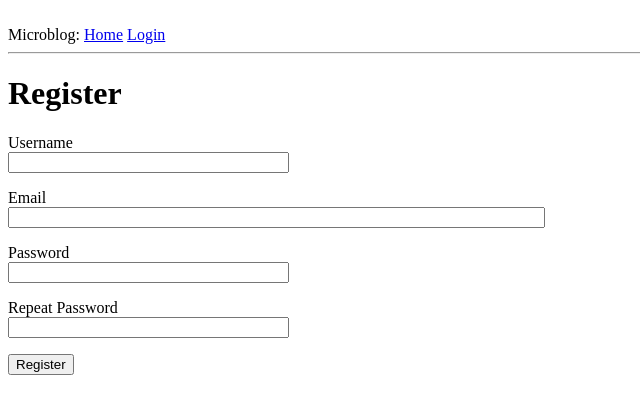
After one commit to keerikkattuchellappan/MyBlog, a Flask app: page /register in a window 1280 px wide. The commit adds this page. Shown: the top 414 px of the page, without its empty margins (0-640 px from the left). Run offline with Flask 2, Linux system fonts and the light colour scheme.

Commit message:
db added

```diff
--- a/app/__init__.py
+++ b/app/__init__.py
@@ -2,10 +2,13 @@ from flask import Flask
 from config import Config
 from flask_sqlalchemy import SQLAlchemy
 from flask_migrate import Migrate
+from flask_login import LoginManager
 
 blog = Flask(__name__)
 blog.config.from_object(Config)
 db = SQLAlchemy(blog)
 migrate = Migrate(blog,db)
+login = LoginManager(blog)
+login.login_view = 'login'
 
 from app import routes, models #models needs to be added.
--- a/app/forms.py
+++ b/app/forms.py
@@ -1,6 +1,7 @@
 from flask_wtf import FlaskForm
 from wtforms import StringField , PasswordField, SubmitField , BooleanField
-from wtforms.validators import DataRequired
+from wtforms.validators import DataRequired, ValidationError, Email, EqualTo
+from app.models import User
 
 
 class LoginForm(FlaskForm):
@@ -8,3 +9,20 @@ class LoginForm(FlaskForm):
     password = PasswordField('Password', validators = [DataRequired()] )
     remember_me = BooleanField('Check to Remember')
     submit = SubmitField('Sign In')
+class RegistrationForm(FlaskForm):
+    username = StringField('Username', validators = [DataRequired()])
+    email = StringField('Email', validators = [DataRequired(), Email()])
+    password = PasswordField('Password', validators = [DataRequired()])
+    password2 = PasswordField('Repeat Password', validators=[DataRequired(), EqualTo('password')])
+    submit = SubmitField('Register')
+
+
+    def validate_username(self, username):
+        user = User.query.filter_by(username=username.data).first()
+        if user is not None:
+            raise ValidationError('Please use a different username.')
+
+    def validate_email(self, email):
+        user = User.query.filter_by(email=email.data).first()
+        if user is not None:
+            raise ValidationError('Please use a different email address.')
--- a/app/routes.py
+++ b/app/routes.py
@@ -1,10 +1,15 @@
-from app import blog
-from flask import render_template, flash , redirect, url_for
-from app.forms import LoginForm
-
+from app import blog, db
+from flask import render_template, flash , redirect, url_for, request
+from app.forms import LoginForm, RegistrationForm
+from flask_login import current_user, login_user
+from app.models import User
+from flask_login import logout_user
+from flask_login import login_required
+from werkzeug.urls import url_parse
 
 @blog.route('/')
 @blog.route('/index')
+@login_required
 def index():
     user = {'username': 'Keerikkattu Chellappan'}
     posts = [
@@ -17,14 +22,41 @@ def index():
             'body': 'The Avengers movie was so cool!'
         }
     ]
-    return render_template('index.html', title='Home', user=user, posts=posts)
+    return render_template('index.html', title='Home',  posts=posts)
 
 @blog.route('/login', methods = ["GET","POST"])
 def login():
+    if current_user.is_authenticated:
+        return redirect(url_for('index'))
     form = LoginForm()
     if form.validate_on_submit():
-        flash('Login requested for user {}, remember_me={}'.format(
-                                                                   form.username.data, form.remember_me.data)
-              )
+        user = User.query.filter_by(username=form.username.data).first()
+        if user is None or not user.check_password(form.password.data):
+            flash('Invalid username or password')
+            return redirect(url_for('login'))
+        login_user(user, remember=form.remember_me.data) # if False?
+        next_page = request.args.get('next')
+        if not next_page or url_parse(next_page).netloc != '':
+            next_page = url_for('index')
         return redirect(url_for('index'))
-    return render_template('login.html', title ='Sign In', form = form)
+    return render_template('login.html', title='Sign In', form=form)
+
+
+@blog.route('/logout')
+def logout():
+    logout_user()
+    return redirect(url_for('index'))
+
+@blog.route('/register', methods=['GET', 'POST'])
+def register():
+    if current_user.is_authenticated:
+        return redirect(url_for('index'))
+    form = RegistrationForm()
+    if form.validate_on_submit():
+        user = User(username=form.username.data, email=form.email.data)
+        user.set_password(form.password.data)
+        db.session.add(user)
+        db.session.commit()
+        flash('Congratulations, you are now a registered user!')
+        return redirect(url_for('login'))
+    return render_template('register.html', title='Register', form=form)
--- a/app/templates/base.html
+++ b/app/templates/base.html
@@ -10,7 +10,11 @@
     <div>
         Microblog:
         <a href="{{ url_for('index') }}">Home</a>
+        {% if current_user.is_anonymous %}
         <a href="{{ url_for('login') }}">Login</a>
+        {% else %}
+        <a href="{{ url_for('logout') }}">Logout</a>
+        {% endif %}
     </div>
     <hr>
     {% with messages = get_flashed_messages() %}
--- a/app/templates/index.html
+++ b/app/templates/index.html
@@ -1,7 +1,7 @@
 {% extends "base.html" %}
 
 {% block content %}
-<h1>Hi, {{ user.username }}!</h1>
+<h1>Hi, {{ current_user.username }}!</h1>
     {% for post in posts %}
 <div><p>{{ post.author.username }} says: <b>{{ post.body }}</b></p></div>
     {% endfor %}
--- a/app/templates/login.html
+++ b/app/templates/login.html
@@ -26,6 +26,7 @@
     <p>
         {{form.submit()}}
     </p>
+    <p>New User? <a href="{{ url_for('register') }}">Click to Register!</a></p>
 
 </form>
 {% endblock %}
--- /dev/null
+++ b/app/templates/register.html
@@ -0,0 +1,37 @@
+{% extends "base.html" %}
+
+{% block content %}
+<h1>Register</h1>
+<form action="" method="post">
+    {{ form.hidden_tag() }}
+    <p>
+        {{ form.username.label }}<br>
+        {{ form.username(size=32) }}<br>
+        {% for error in form.username.errors %}
+        <span style="color: red;">[{{ error }}]</span>
+        {% endfor %}
+    </p>
+    <p>
+        {{ form.email.label }}<br>
+        {{ form.email(size=64) }}<br>
+        {% for error in form.email.errors %}
+        <span style="color: red;">[{{ error }}]</span>
+        {% endfor %}
+    </p>
+    <p>
+        {{ form.password.label }}<br>
+        {{ form.password(size=32) }}<br>
+        {% for error in form.password.errors %}
+        <span style="color: red;">[{{ error }}]</span>
+        {% endfor %}
+    </p>
+    <p>
+        {{ form.password2.label }}<br>
+        {{ form.password2(size=32) }}<br>
+        {% for error in form.password2.errors %}
+        <span style="color: red;">[{{ error }}]</span>
+        {% endfor %}
+    </p>
+    <p>{{ form.submit() }}</p>
+</form>
+{% endblock %}
--- a/requirements.txt
+++ b/requirements.txt
@@ -11,3 +11,4 @@ gunicorn
 flask-wtf
 flask-sqlalchemy
 flask-migrate
+flask-login
```
Also changed, not shown: app/models.py (+24 -1 lines), app.db (added), 1 other file.
